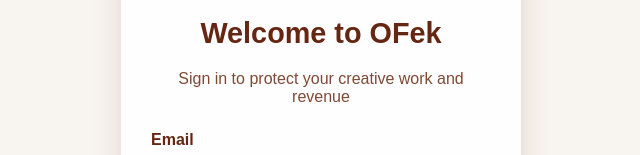
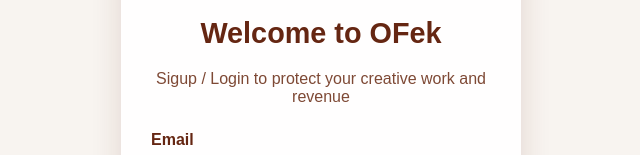
Before and after one commit to lawal1/Ofek, a website: page public/signin.html in a window 1280 px wide. Shown: the part 245-400 px from the top of the page, without its empty margins (319-959 px from the left). Drawn offline with Linux system fonts and the light colour scheme.

Commit message:
Add publcml

```diff
--- a/public/signin.html
+++ b/public/signin.html
@@ -162,7 +162,7 @@
   <div class="auth-container">
     <div class="logo">🎵</div>
     <h2>Welcome to OFek</h2>
-    <p>Sign in to protect your creative work and revenue</p>
+    <p>Sigup / Login to protect your creative work and revenue</p>
 
     <form id="authForm">
       <div class="form-group">
```
